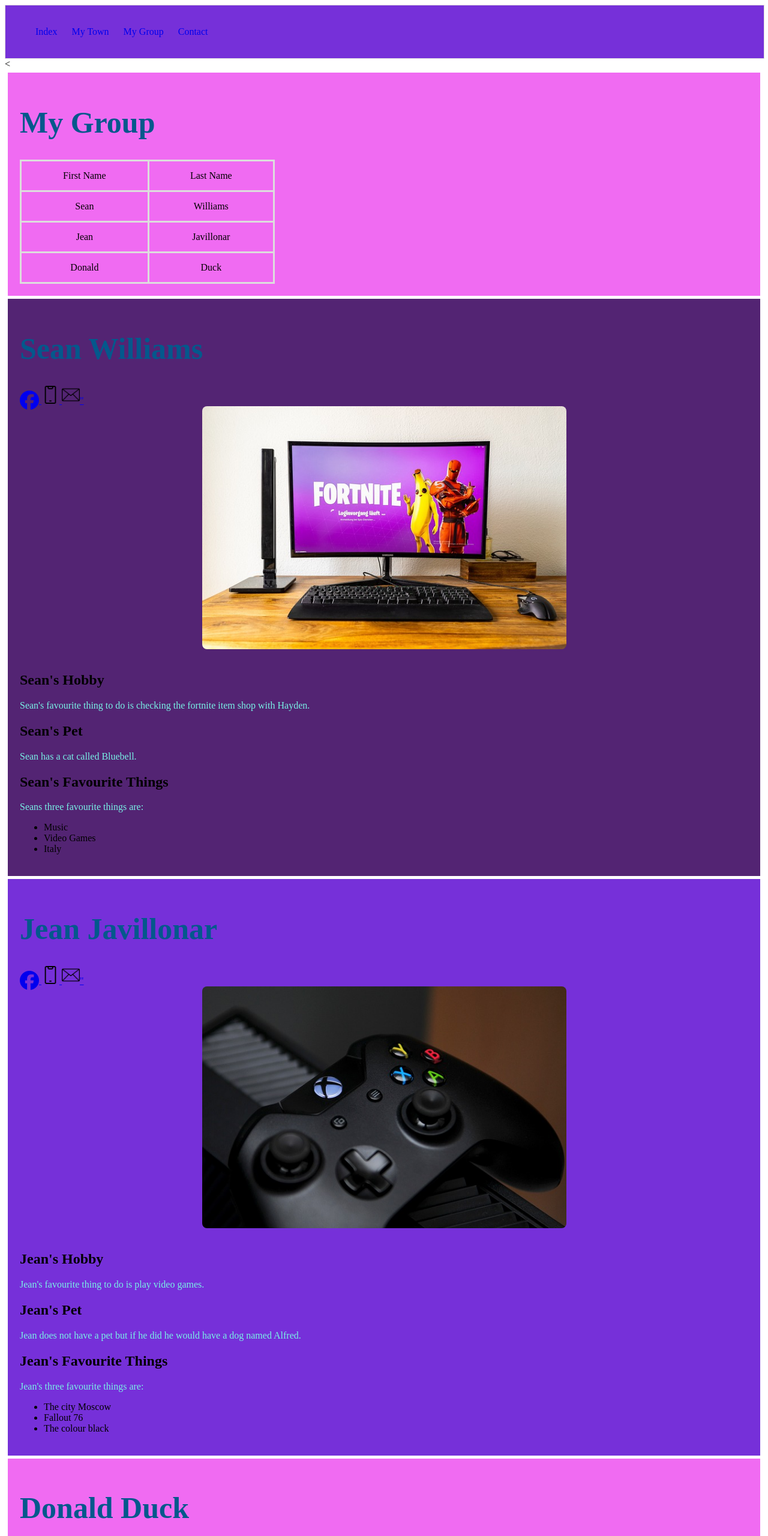
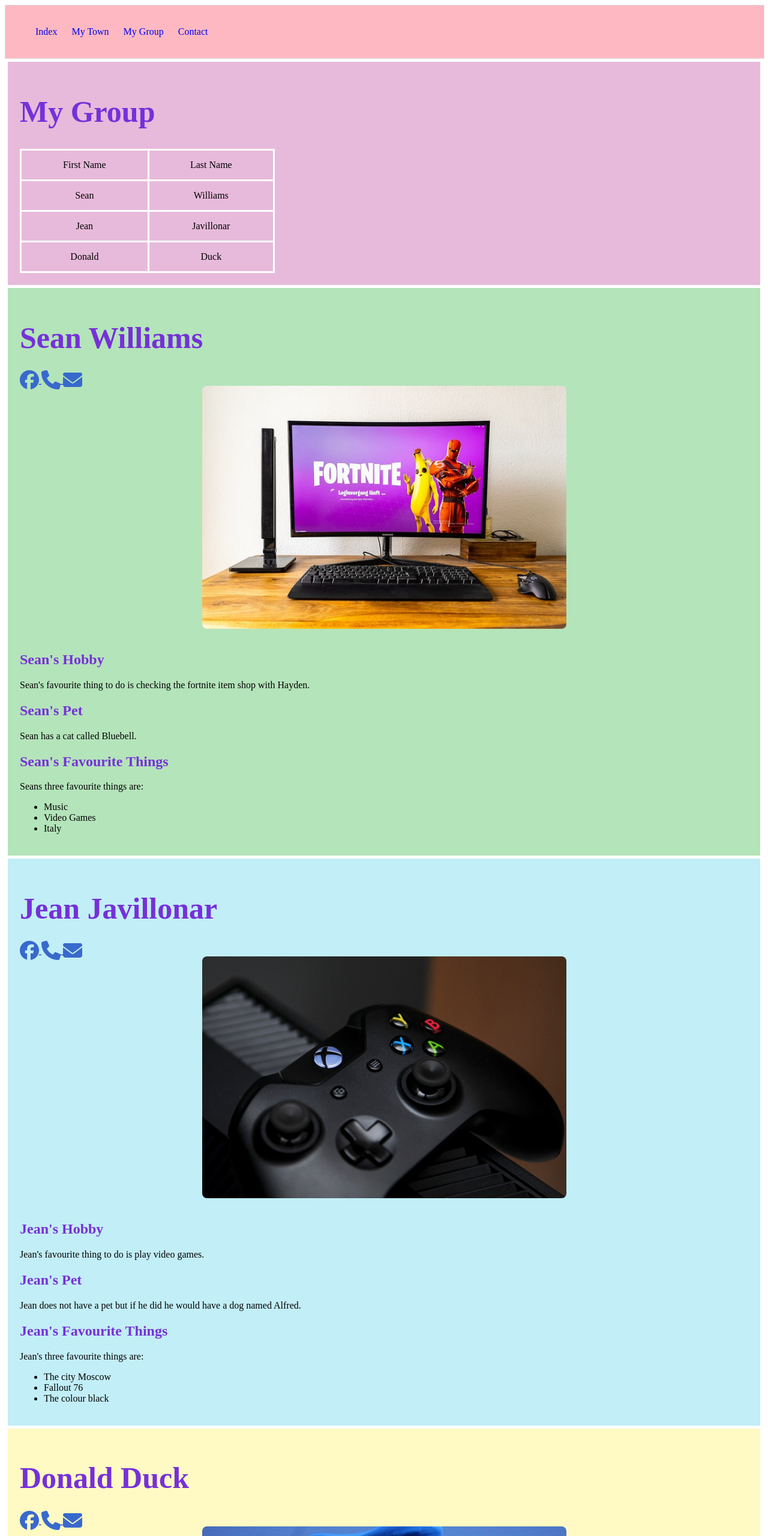
Before and after one commit to Abbie-Moore/task-1, a plain HTML site: page mygroup.html in a window 1280 px wide. Shown: the top 2560 px of the page at 60% size. Drawn offline with Linux system fonts and the light colour scheme.

Commit message:
changed all the background colours and made it more readable and added meta details

```diff
--- a/mygroup.html
+++ b/mygroup.html
@@ -10,13 +10,15 @@
 
   </nav>
 <head>
-  <<script src="https://kit.fontawesome.com/9fa9e4a407.js" crossorigin="anonymous"></script>
+  <script src="https://kit.fontawesome.com/9fa9e4a407.js" crossorigin="anonymous"></script>
   <title> My Group </title>
   <link rel="stylesheet" href="style.css">
-</head>
-
+    <meta name="description" content="This is a website page about the people in my group">
+    <meta name="keywords" content="my group, page, website, people">
+    <meta name="author" content="Abbie Moore">
+    </head>
 <body>
-  <div class="bg-pink">
+  <div class="bg-blackberryyoghurt">
   <h1> My Group </h1>
 
     <table border="1">
@@ -39,20 +41,20 @@
     </table>
   </div>
 
-  <div class="bg-purple">
+  <div class="bg-fringyflower">
 
     <h1> Sean Williams </h1>
 
     <a href="https://www.facebook.com/" target="_blank">
-      <i class="fa-brands fa-facebook fa-2xl" ></i>
+      <i class="fa-brands fa-facebook fa-2xl" style="color: #3869cc;" ></i>
     </a>
 
     <a href="tel: 0131555666">
-      <img src="Images/phoneicon.png" width="30px">
+      <i class="fa-solid fa-phone fa-2xl" style="color: #3869cc;"></i>
     </a>
 
     <a href="mailto:mail@gmail.com">
-      <img src="Images/mailicon.png" width="30px">"
+      <i class="fa-solid fa-envelope fa-2xl" style="color: #3869cc;"></i>
     </a>
     <br>
     <img class=center src="Images/fortnitepic.jpg" width="50%">
@@ -74,20 +76,20 @@
     </p>
   </div>
 
-  <div class="bg-purplyblue">
+  <div class="bg-frostyday">
 
     <h1> Jean Javillonar</h1>
 
     <a href="https://www.facebook.com/" target="_blank">
-      <i class="fa-brands fa-facebook fa-2xl" ></i>
+      <i class="fa-brands fa-facebook fa-2xl" style="color: #3869cc;" ></i>
     </a>
 
     <a href="tel: 0131555666">
-      <img src="Images/phoneicon.png" width="30px">
+      <i class="fa-solid fa-phone fa-2xl" style="color: #3869cc;"></i>
     </a>
 
     <a href="mailto:mail@gmail.com">
-      <img src="Images/mailicon.png" width="30px">"
+      <i class="fa-solid fa-envelope fa-2xl" style="color: #3869cc;"></i>
     </a>
     <br>
     <img class=center src="Images/gamingpic.jpg" width="50%">
@@ -109,20 +111,20 @@
     </ul>
     </p>
   </div>
-  <div class="bg-pink">
+  <div class="bg-twinklinglights">
 
     <h1> Donald Duck</h1>
 
     <a href="https://www.facebook.com/" target="_blank">
-      <i class="fa-brands fa-facebook fa-2xl" ></i>
+      <i class="fa-brands fa-facebook fa-2xl" style="color: #3869cc;" ></i>
     </a>
 
-    <a href="tel:0131555666">
-      <img src="Images/phoneicon.png" width="30px">
+    <a href="tel: 0131555666">
+      <i class="fa-solid fa-phone fa-2xl" style="color: #3869cc;"></i>
     </a>
 
     <a href="mailto:mail@gmail.com">
-      <img src="Images/mailicon.png" width="30px">
+      <i class="fa-solid fa-envelope fa-2xl" style="color: #3869cc;"></i>
     </a>
 
     <br>
--- a/style.css
+++ b/style.css
@@ -1,31 +1,30 @@
 /*This is main style file*::after
 
 /*colour scheme
-pink #F06BF2
-purple #532473
-purplyblue #7630D9
-darkishcyan #04588C
-bright turquoise #79F2E6
+purple #7630D9
+matt pink #FEB8C2
+blackberry yoghurt #E7BADB
+fringy flower #B4E4BA
+frosty day #C2EEF7
+twinkling lights #FFFAC3
 white #FFFFFF
-whiteish #FCFCFC
-black #000
-red #CC0000*/
+black #000000
+*/
 
 h1{
-  color: #04588C;
+  color: #7630D9;
   font-size: 50px;
+}
 
+h2{
+  color: #7630D9;
 }
 p{
-  color:#79F2E6;
+  color:#000;
 }
-.bg-white{
-  background-color:#FCFCFC;
-  padding:20px;
-  margin:5px;
-}
+
 .bg-purple{
-  background-color:#532473;
+  background-color:#B17BD5;
   padding:20px;
   margin:5px;
 }
@@ -40,8 +39,39 @@
   margin:5px;
 }
 
+.bg-mattpink{
+  background-color:#FEB8C2;
+  padding:20px;
+  margin:5px;
+}
+
+.bg-blackberryyoghurt{
+  background-color:#E7BADB;
+  padding:20px;
+  margin:5px;
+}
+
+.bg-fringyflower{
+  background-color:#B4E4BA;
+  padding:20px;
+  margin:5px;
+}
+
+.bg-frostyday{
+  background-color:#C2EEF7;
+  padding:20px;
+  margin:5px;
+}
+
+.bg-twinklinglights{
+  background-color:#FFFAC3 ;
+  padding:20px;
+  margin:5px;
+}
+
+
 nav{
-  background-color:#7630D9;
+  background-color:#FEB8C2;
   border:1px solid #dedede;
   color:#ffffff;
   display:block;
@@ -50,6 +80,7 @@
 }
 
 nav ul li{
+
   display:inline-block;
   list-style-type:none;
 }
@@ -63,7 +94,7 @@
 }
 
 nav ul li:hover{
-  background-color: #000;
+  background-color: #511C9B;
 }
 
 nav ul li:hover a{
@@ -71,7 +102,7 @@
 }
 
 footer{
-  background-color:#532473;
+  background-color:#FEB8C2;
   color:#ffffff;
   text-align:center;
   padding:3px;
@@ -80,7 +111,7 @@
 
 table, th, td {
   border: 3px solid;
-  border-color: #ddd;
+  border-color: #ffffff;
 }
 
 table {
```
Also changed, not shown: contact.html (+16 -12 lines), index.html (+6 -3 lines), mytown.html (+6 -3 lines).
